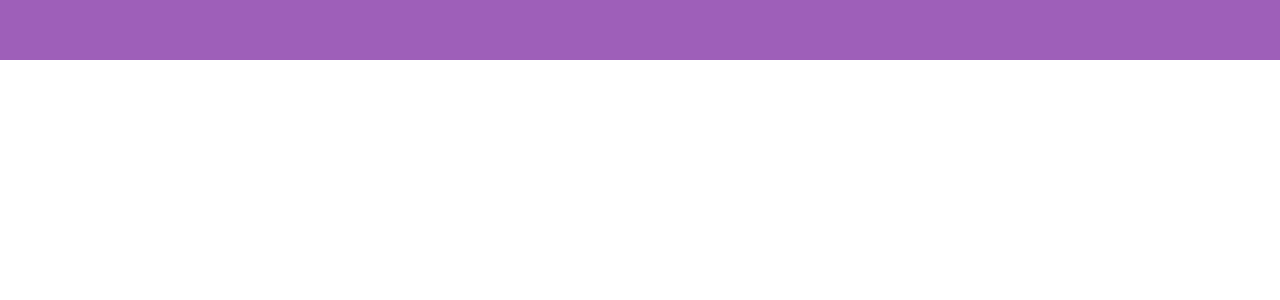
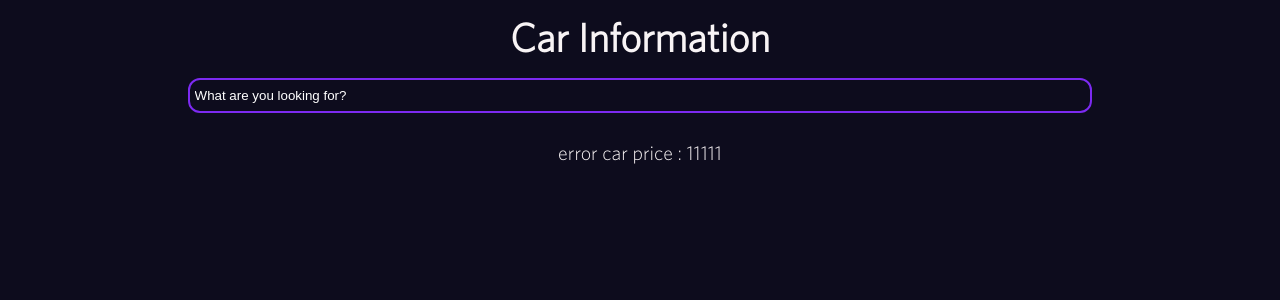
Before and after one commit to chltjdrhd777/redux-toolkit-searchEngine, a React (Create React App) app: page / in a window 1280 px wide. Shown: the top 300 px of the page. Built offline with nearby package versions, Linux system fonts and the light colour scheme.

Commit message:
[REFACTOR] update redux system with redux toolkit

```diff
--- a/package.json
+++ b/package.json
@@ -6,6 +6,7 @@
     "@emotion/css": "^11.1.3",
     "@emotion/react": "^11.4.1",
     "@emotion/styled": "^11.3.0",
+    "@reduxjs/toolkit": "^1.6.2",
     "@testing-library/jest-dom": "^5.11.4",
     "@testing-library/react": "^11.1.0",
     "@testing-library/user-event": "^12.1.10",
@@ -16,6 +17,7 @@
     "@types/react-router-dom": "^5.3.1",
     "react": "^17.0.2",
     "react-dom": "^17.0.2",
+    "react-redux": "^7.2.6",
     "react-router-dom": "^5.3.0",
     "react-scripts": "4.0.3",
     "typescript": "^4.1.2",
--- a/src/components/styled/Home.styled.ts
+++ b/src/components/styled/Home.styled.ts
@@ -1,18 +1,27 @@
 import styled from "@emotion/styled/macro";
 import { B } from "components/styled";
 
+//# home
+
 //# header
 export const HomeHeader = styled(B.Header)`
-  width: 100%;
-  height: 6rem;
-  display: flex;
-  align-items: center;
-  position: fixed;
-  top: 0;
-  left: 0;
-  background-color: rgba(142, 68, 173, 0.85);
-  z-index: 1000;
+  & input[type="text"] {
+    width: 77%;
+    padding: 0.8rem 0.5rem;
+    background-color: #0d0c1d;
+    border: none;
+    outline: 2px solid #7c2af1;
+    color: #f8f4f5;
+    margin-top: 2rem;
+    border-radius: 1rem;
+    &::placeholder {
+      color: white;
+    }
+  }
 `;
+
+//# main
+export const HomeMain = styled(B.Main)``;
 
 //@ media
 export const Media = styled.div``;
--- a/src/components/styled/index.tsx
+++ b/src/components/styled/index.tsx
@@ -3,9 +3,10 @@ import styled from "@emotion/styled/macro";
 //commonly used component
 export const B = {
   Container: styled.div`
-    width: 100%;
-    max-width: 100%;
-    padding: 3rem;
+    max-width: 120rem;
+    margin: 0 auto;
+    padding: 1.5rem;
+    text-align: center;
   `,
   Header: styled.header``,
   Main: styled.main``,
--- a/src/globalCSS/global.tsx
+++ b/src/globalCSS/global.tsx
@@ -52,6 +52,8 @@ const globalCSS = css`
   body {
     font-size: var(--general-font-size);
     font-family: var(--main-font-family-light);
+    background-color: #0d0c1d;
+    color: #f8f4f5;
   }
 
   a {
--- a/src/index.tsx
+++ b/src/index.tsx
@@ -5,13 +5,17 @@ import reportWebVitals from "./reportWebVitals";
 import { ThemeProvider } from "@emotion/react";
 import { theme } from "globalCSS/theme";
 import GlobalCSS from "globalCSS/global";
+import { store } from "redux/store";
+import { Provider } from "react-redux";
 
 ReactDOM.render(
   <React.StrictMode>
-    <ThemeProvider theme={theme}>
-      <GlobalCSS />
-      <App />
-    </ThemeProvider>
+    <Provider store={store}>
+      <ThemeProvider theme={theme}>
+        <GlobalCSS />
+        <App />
+      </ThemeProvider>
+    </Provider>
   </React.StrictMode>,
   document.getElementById("root")
 );
--- /dev/null
+++ b/src/redux/Slice/searchSlice.ts
@@ -0,0 +1,44 @@
+import { DataTypes, axios } from "./../testData";
+import {
+  createSlice,
+  createAsyncThunk,
+  ActionReducerMapBuilder,
+  PayloadAction,
+} from "@reduxjs/toolkit";
+import { RootState } from "redux/store";
+
+const initialState: DataTypes = [];
+
+const reducers: { [key: string]: (state: DataTypes, payload: any) => void } = {};
+
+//! async ///
+export const fetchCars = createAsyncThunk("cars", async (_, { rejectWithValue }) => {
+  try {
+    const response = await axios.GET("err");
+    return response;
+  } catch (err) {
+    return rejectWithValue(err);
+  }
+});
+
+const afterFetchCars = (builder: ActionReducerMapBuilder<DataTypes>) => {
+  builder.addCase(fetchCars.fulfilled, (state, action: PayloadAction<any>) => {
+    state.push(...action.payload);
+  });
+  builder.addCase(fetchCars.rejected, (state, action: any) => {
+    state.push({ carName: "error", carCode: "en", carPrice: 11111 });
+  });
+};
+
+export const searchSlice = createSlice({
+  name: "search",
+  initialState,
+  reducers,
+  extraReducers: (builder) => {
+    afterFetchCars(builder);
+  },
+});
+
+export const {} = searchSlice.actions;
+export const selectSearch = (state: RootState) => state.searchCarsReducer;
+export default searchSlice.reducer;
--- /dev/null
+++ b/src/redux/store.ts
@@ -0,0 +1,11 @@
+import { configureStore } from "@reduxjs/toolkit";
+import searchCarsReducer from "redux/Slice/searchSlice";
+
+export const store = configureStore({
+  reducer: {
+    searchCarsReducer,
+  },
+});
+
+export type RootState = ReturnType<typeof store.getState>;
+export type AppDispatch = typeof store.dispatch;
--- /dev/null
+++ b/src/redux/testData.ts
@@ -0,0 +1,25 @@
+// in real, axios.post => and patch this in the redux store
+const database = [
+  { carName: "Ford", carPrice: 17000, carCode: "FD" },
+  { carName: "Toyota", carPrice: 15000, carCode: "TY" },
+  { carName: "Honda", carPrice: 20000, carCode: "HD" },
+  { carName: "Nissan", carPrice: 17000, carCode: "NS" },
+  { carName: "Tesla", carPrice: 17000, carCode: "TSL" },
+  { carName: "HYONDAI", carPrice: 17000, carCode: "HON" },
+];
+
+export type CarType = typeof database[0];
+export type DataTypes = typeof database;
+
+export const axios = {
+  GET: (data: "ok" | "err") =>
+    new Promise((resove, reject) => {
+      if (data === "ok") {
+        return resove(database);
+      }
+
+      if (data === "err") {
+        return reject("this is reject message");
+      }
+    }),
+};
--- a/src/routes/Home/Header.tsx
+++ b/src/routes/Home/Header.tsx
@@ -5,7 +5,10 @@ import { B } from "components/styled";
 function Index() {
   return (
     <HomeHeader>
-      <B.Container></B.Container>
+      <B.Container>
+        <h1 className="title">Car Information</h1>
+        <input className="searchbar" type="text" placeholder="What are you looking for?" />
+      </B.Container>
     </HomeHeader>
   );
 }
--- a/src/routes/Home/Main.tsx
+++ b/src/routes/Home/Main.tsx
@@ -1,7 +1,22 @@
 import React from "react";
+import { HomeMain } from "components/styled/Home.styled";
+import { B } from "components/styled";
+import { useSelector, useDispatch } from "react-redux";
+import { selectSearch } from "redux/Slice/searchSlice";
 
-function HomeMain() {
-  return <main></main>;
+function Index() {
+  const searchCars = useSelector(selectSearch);
+  return (
+    <HomeMain>
+      <B.Container>
+        {searchCars?.map((car) => (
+          <div key={car.carName}>
+            {car.carName} <span>car price : {car.carPrice}</span>
+          </div>
+        ))}
+      </B.Container>
+    </HomeMain>
+  );
 }
 
-export default HomeMain;
+export default Index;
--- a/src/routes/Home/index.tsx
+++ b/src/routes/Home/index.tsx
@@ -1,8 +1,17 @@
-import React from "react";
+import React, { useState, createContext, useContext, useEffect } from "react";
 import HomeHeader from "./Header";
 import HomeMain from "./Main";
+import { useDispatch } from "react-redux";
+import { fetchCars } from "redux/Slice/searchSlice";
 
-function Home() {
+function Index() {
+  const dispatch = useDispatch();
+
+  useEffect(() => {
+    console.log("hello");
+    dispatch(fetchCars());
+  }, []);
+
   return (
     <>
       <HomeHeader />
@@ -11,4 +20,4 @@ function Home() {
   );
 }
 
-export default Home;
+export default Index;
```
Also changed, not shown: 2 other files (tests, documents, lock files or other folders).
